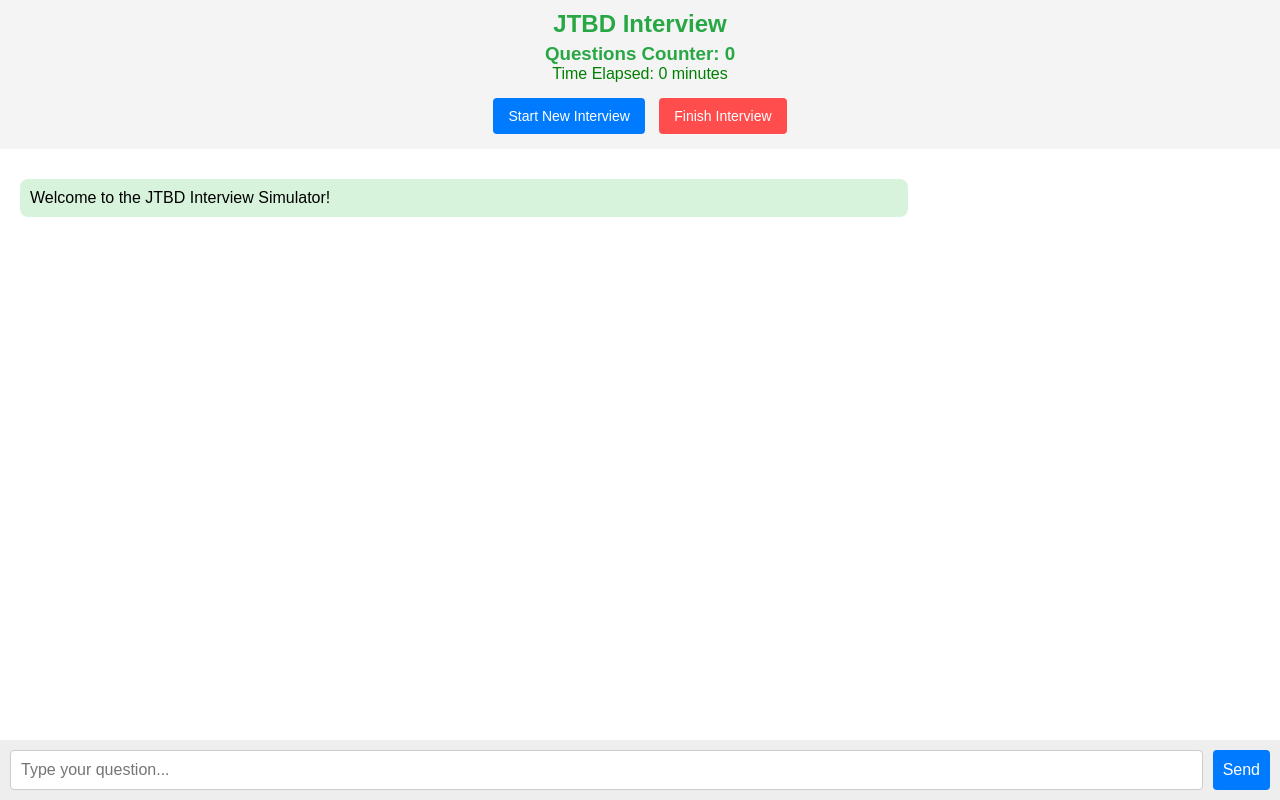
After one commit to ArieCarmon/JTBD-Interview-Simulator, a Flask app: page /interview in a window 1280 px wide. The commit adds this page. Run offline with Flask 3, Linux system fonts and the light colour scheme.

Commit message:
Fix mode persistence, activate toggle button after 3 Q&A pairs, and timer persistence

```diff
--- a/app.py
+++ b/app.py
@@ -1,10 +1,28 @@
-from flask import Flask, render_template
+from flask import Flask, render_template, request
+from dotenv import load_dotenv
+import os
 
 app = Flask(__name__)
+
+# Load environment variables from .env file
+load_dotenv()
+
+# Access the OpenAI API Key
+OPENAI_API_KEY = os.getenv('OPENAI_API_KEY')
 
 ## Home route
 @app.route('/')
 def home():
+    # Retrieve the API key
+    OPENAI_API_KEY = os.getenv('OPENAI_API_KEY')
+
+    # Log the partial API key to the console for testing
+    if OPENAI_API_KEY:
+        print(f"Your API key is: {OPENAI_API_KEY[:4]}... (hidden)")
+    else:
+        print("API key not found.")
+
+    # Render your existing welcome.html page
     return render_template('welcome.html')
 
 ## Options selection route
@@ -12,5 +30,37 @@ def home():
 def options():
     return render_template('options.html')
 
+# Global variables
+questions_counter = 0
+conversation = []
+
+## Interview route
+@app.route('/interview', methods=['GET', 'POST'])
+def interview():
+    global questions_counter, conversation
+
+    # Get mode from query parameters (GET) or form data (POST)
+    mode = request.args.get('mode') or request.form.get('mode', 'Full Interview Mode')
+
+    if request.method == 'GET':
+        # Initialize for a new session
+        conversation = [{"role": "assistant", "content": "Welcome to the JTBD Interview Simulator!"}]
+        questions_counter = 0
+
+    elif request.method == 'POST':
+        user_input = request.form['user_input']  # Get user input
+        conversation.append({"role": "user", "content": user_input})
+
+        # Simulate assistant response
+        llm_response = f"Simulated response to: {user_input}"
+        conversation.append({"role": "assistant", "content": llm_response})
+
+        questions_counter += 1  # Increment questions counter
+
+    # Render the interview template with mode and conversation data
+    return render_template('interview.html', conversation=conversation, counter=questions_counter, mode=mode)
+
+
+
 if __name__ == '__main__':
     app.run(debug=True)
--- /dev/null
+++ b/templates/interview.html
@@ -0,0 +1,303 @@
+<!DOCTYPE html>
+<html lang="en">
+<head>
+    <meta charset="UTF-8">
+    <meta name="viewport" content="width=device-width, initial-scale=1.0">
+    <title>JTBD Interview</title>
+    <style>
+        body {
+            font-family: Arial, sans-serif;
+            background-color: #f4f4f4;
+            margin: 0;
+            padding: 0;
+        }
+
+        .outer-container {
+            display: flex;
+            flex-direction: column;
+            height: 100vh;
+            overflow: hidden;
+        }
+
+       .header {
+            background: none; /* Remove background color */
+            color: #28a745; /* Green text for "JTBD Interview" */
+            padding: 10px;
+            text-align: center;
+        }
+
+        .header h2 {
+            margin: 0;
+        }
+
+        .header h3 {
+            margin: 5px 0 0 0;
+        }
+
+        .buttons-container {
+            margin-top: 10px;
+        }
+
+        .buttons-container button {
+            margin: 5px;
+            padding: 10px 15px;
+            border: none;
+            border-radius: 4px;
+            font-size: 14px;
+            cursor: pointer;
+        }
+
+        .start-button {
+            background: #007bff;
+            color: white;
+        }
+
+        .finish-button {
+            background: #ff4d4d;
+            color: white;
+        }
+
+        .chat-container {
+            flex: 1;
+            overflow-y: auto;
+            padding: 20px;
+            background: #fff;
+            display: flex;
+            flex-direction: column;
+            gap: 10px;
+        }
+
+        .message {
+            padding: 10px;
+            margin: 10px 0;
+            border-radius: 8px;
+            word-wrap: break-word;
+        }
+
+        .user-message {
+            background: #a0c4ff;
+            text-align: left;
+            margin-left: 20%;
+            max-width: 70%;
+        }
+
+        .assistant-message {
+            background: #d8f3dc;
+            text-align: left;
+            margin-right: 20%;
+            max-width: 70%;
+        }
+
+        .input-container {
+            display: flex;
+            padding: 10px;
+            background: #eee;
+        }
+
+        .input-container input {
+            flex: 1;
+            padding: 10px;
+            border: 1px solid #ccc;
+            border-radius: 4px;
+            font-size: 16px;
+        }
+
+        .input-container button {
+            margin-left: 10px;
+            padding: 10px;
+            background: #007bff;
+            color: #fff;
+            border: none;
+            border-radius: 4px;
+            font-size: 16px;
+            cursor: pointer;
+        }
+
+        .modal {
+            display: none;
+            position: fixed;
+            top: 0;
+            left: 0;
+            width: 100%;
+            height: 100%;
+            background: rgba(0, 0, 0, 0.5);
+            justify-content: center;
+            align-items: center;
+            z-index: 1000;
+        }
+
+        .modal-content {
+            background: white;
+            padding: 20px;
+            border-radius: 8px;
+            text-align: center;
+        }
+
+        .modal-content button {
+            margin: 10px;
+            padding: 10px 15px;
+            border: none;
+            border-radius: 4px;
+            font-size: 14px;
+            cursor: pointer;
+        }
+
+        .yes-button {
+            background: #28a745;
+            color: white;
+        }
+
+        .no-button {
+            background: #ff4d4d;
+            color: white;
+        }
+    </style>
+</head>
+<body>
+    <div class="outer-container">
+        <!-- Header Section -->
+        <div class="header">
+            <h2>JTBD Interview</h2>
+            <h3>Questions Counter: {{ counter }}</h3>
+            <div id="timer" style="display: none; color: green; font-size: 16px;">
+                Time Elapsed: <span id="minutes">0</span> minutes
+            </div>
+            <!-- Guided Mode Features -->
+            <div id="guided-features" style="display: none; margin-top: 10px;">
+                <div id="notification" style="color: red; font-size: 14px;">
+                    The Progress Evaluation will start after the 3rd Q&A.
+                </div>
+                <button id="progress-toggle" style="background-color: grey; color: white; padding: 10px; border: none; border-radius: 4px; cursor: not-allowed;" disabled>
+                    Show Progress Evaluation
+                </button>
+            </div>
+            <div class="buttons-container">
+                <button class="start-button" onclick="openModal('start-modal')">Start New Interview</button>
+                <button class="finish-button" onclick="openModal('finish-modal')">Finish Interview</button>
+            </div>
+        </div>
+
+        <!-- Chat Window -->
+        <div class="chat-container" id="chat-window">
+            {% for message in conversation %}
+                <div class="message {{ 'assistant-message' if message.role == 'assistant' else 'user-message' }}">
+                    {{ message.content }}
+                </div>
+            {% endfor %}
+        </div>
+
+        <!-- Input Section -->
+        <form method="POST" class="input-container">
+            <input type="hidden" name="mode" value="{{ mode }}">
+            <input type="text" name="user_input" placeholder="Type your question..." required>
+            <button type="submit">Send</button>
+        </form>
+    </div>
+
+    <!-- Modals -->
+    <div class="modal" id="start-modal">
+        <div class="modal-content">
+            <p>Are you sure you want to start a new interview? The current information will be lost.</p>
+            <button class="yes-button" onclick="startNewInterview()">Yes</button>
+            <button class="no-button" onclick="closeModal('start-modal')">No</button>
+        </div>
+    </div>
+
+    <div class="modal" id="finish-modal">
+        <div class="modal-content">
+            <p>Are you sure you want to finish the interview?</p>
+            <button class="yes-button" onclick="finishInterview()">Yes</button>
+            <button class="no-button" onclick="closeModal('finish-modal')">No</button>
+        </div>
+    </div>
+
+    <!-- Scripts -->
+    <script>
+        let minutes = parseInt(sessionStorage.getItem('timer')) || 0;
+
+        function openModal(id) {
+            document.getElementById(id).style.display = 'flex';
+        }
+
+        function closeModal(id) {
+            document.getElementById(id).style.display = 'none';
+        }
+
+        function startNewInterview() {
+            window.location.href = '/mode'; // Redirect to start a new interview
+        }
+
+        function finishInterview() {
+            window.location.href = '/'; // Redirect to home or any finish logic
+        }
+
+        let mode = "{{ mode | default('Full Interview Mode', true) }}";
+        console.log("Current mode:", mode); // Check mode value in the browser console
+
+        // Full Mode - Show the timer
+        if (mode === "Full Interview Mode") {
+           document.getElementById('timer').style.display = 'block';
+           startTimer();
+        }
+
+        // Guided Mode - Show the progress toggle button
+        if (mode === "Guided Interview Mode") {
+            document.getElementById('guided-features').style.display = 'block';
+        }
+
+        // Auto-scroll to the bottom of the chat window
+        function scrollToBottom() {
+            const chatWindow = document.getElementById('chat-window');
+            chatWindow.scrollTop = chatWindow.scrollHeight;
+        }
+
+        // Call this function on page load
+        window.onload = scrollToBottom;
+
+        function startTimer() {
+            // Display the timer
+            console.log("Timer started. Initial minutes:", minutes);
+            document.getElementById('timer').style.display = 'block';
+            document.getElementById('minutes').textContent = minutes;
+
+            // Increment the timer every minute
+            setInterval(() => {
+                minutes++;
+                sessionStorage.setItem('timer', minutes);
+                document.getElementById('minutes').textContent = minutes;
+            }, 60000); // 60000 milliseconds = 1 minute
+        }
+
+        // Start the timer only for Full Interview Mode
+        if ("{{ mode }}" === "Full Interview Mode") {
+            startTimer();
+        }
+
+        // Activate the toggle button after 3 Q&A pairs
+        function updateToggleButton() {
+            const toggleButton = document.getElementById('progress-toggle');
+            const notification = document.getElementById('notification');
+            const counter = parseInt("{{ counter }}");  // Q&A counter passed from Flask
+
+            if (counter >= 3) {
+                // Activate the button
+                toggleButton.disabled = false;
+                toggleButton.style.backgroundColor = 'blue';
+                toggleButton.style.cursor = 'pointer';
+                toggleButton.style.color = 'white';
+
+                // Hide the notification
+                if (notification) {
+                    notification.style.display = 'none';
+                }
+            }
+        }
+
+        // Call the function only for Guided Interview Mode
+        if ("{{ mode }}" === "Guided Interview Mode") {
+            updateToggleButton();
+        }
+
+    </script>
+</body>
+</html>
```
Also changed, not shown: templates/options.html (+19 -1 lines), 1 other file.
